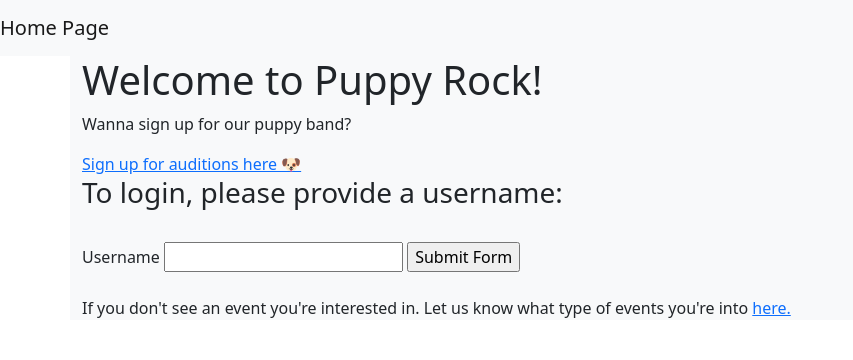
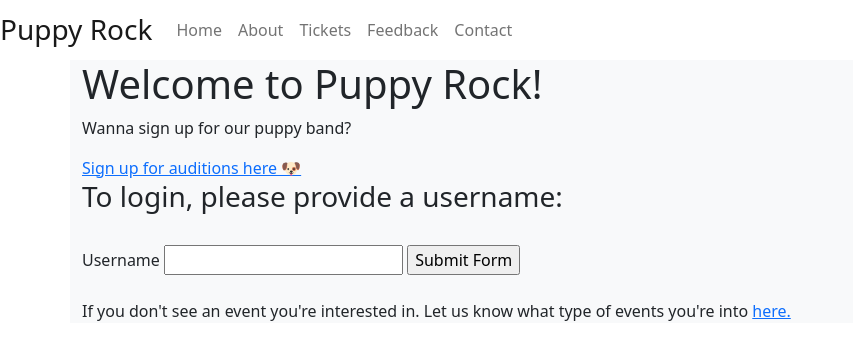
Before and after one commit to olivia-tran/simple-flask-puppy-rock-band, a Flask app: page / in a window 1280 px wide. Shown: the top 360 px of the page, without its empty margins (0-853 px from the left). Run offline with Flask 2, Linux system fonts and the light colour scheme.

Commit message:
updated navbar

```diff
--- a/main.py
+++ b/main.py
@@ -41,7 +41,7 @@ def thank_you():
 
 
 class InfoForm(FlaskForm):
-    breed = StringField('What breed are you?')
+    breed = StringField('What event you\'re looking for?')
     submit = SubmitField('Submit')
 
 
--- a/templates/base.html
+++ b/templates/base.html
@@ -9,9 +9,39 @@
     <script src="https://cdn.jsdelivr.net/npm/bootstrap@5.1.3/dist/js/bootstrap.bundle.min.js" integrity="sha384-ka7Sk0Gln4gmtz2MlQnikT1wXgYsOg+OMhuP+IlRH9sENBO0LRn5q+8nbTov4+1p" crossorigin="anonymous"></script>
 </head>
 <body>
-    <nav class="navbar navbar-expand-lg navbar-light bg-light">
+    <!-- <nav class="navbar navbar-expand-lg navbar-light bg-light">
         <a class="navbar-brand" href="{{url_for('index')}}">Home Page</a>
-     </nav>
+     </nav> -->
+<!--Trying a new nav bar-->
+<nav class="navbar navbar-expand-md navbar-light">
+    <a href="#" class="navbar-brand">
+        <h3 class="mb-0">Puppy Rock</h3>
+    </a>
+    <button class="navbar-toggler" data-toggle="collapse" data-target="#mainNavbar">
+        <span class="navbar-toggler-icon"></span>
+    </button>
+    <div class="collapse navbar-collapse" id="mainNavbar">
+        <ul class="navbar-nav ml-auto">
+            <li class="nav-item">
+                <a href="{{url_for('index')}}" class="nav-link">Home</a>
+            </li>
+            <li class="nav-item">
+                <a href="#about" class="nav-link">About</a>
+            </li>
+            <li class="nav-item">
+                <a href="{{url_for('signup_form')}}" class="nav-link">Tickets</a>
+            </li>
+            <li class="nav-item">
+                <a href="{{url_for('get_form')}}" class="nav-link">Feedback</a>
+            </li>
+            <li class="nav-item">
+                <a href="#{{url_for('thank_you')}}" class="nav-link" data-toggle="modal" data-target="#bookingModal">Contact</a>
+            </li>
+        </ul>
+    </div>
+</nav>
+
+
      {% block content %}
 
 
```
